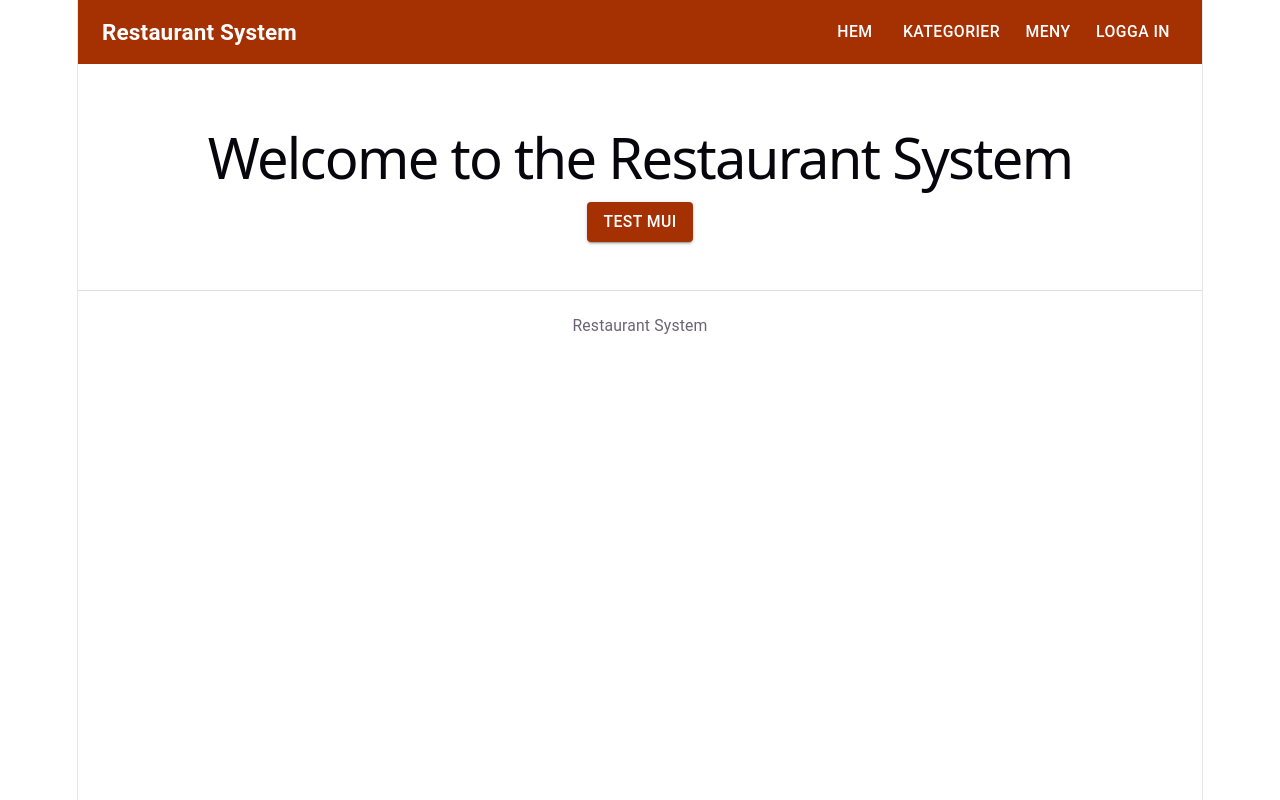
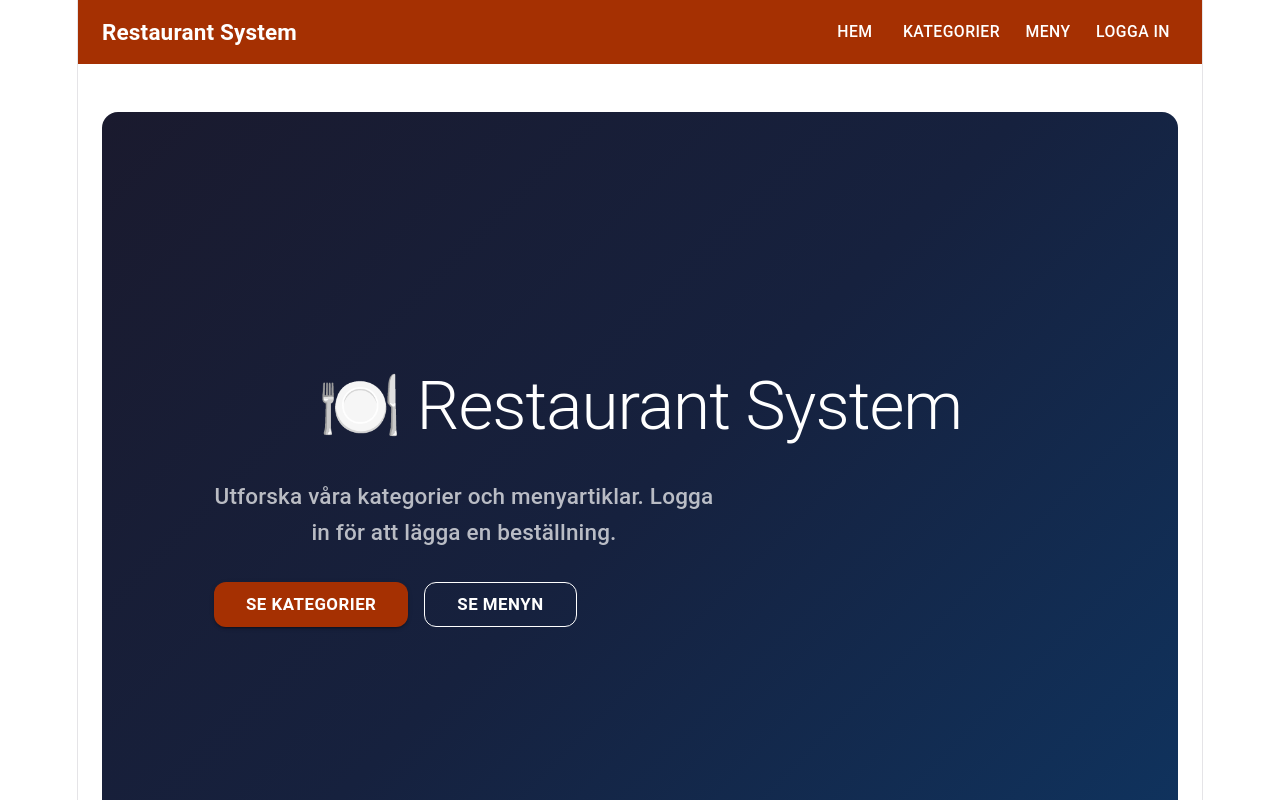
Before and after one commit to youabd123/restaurant-system-client, a React (Vite) app: page / in a window 1280 px wide. Shown: the top 800 px of the page. Built offline with nearby package versions, Linux system fonts and the light colour scheme.

Commit message:
Förbättrad design på HomePage, CategoriesPage och MenuItemsPage

```diff
--- a/src/pages/CategoriesPage.jsx
+++ b/src/pages/CategoriesPage.jsx
@@ -5,22 +5,41 @@ import Card from '@mui/material/Card'
 import CardContent from '@mui/material/CardContent'
 import Grid from '@mui/material/Grid'
 import CircularProgress from '@mui/material/CircularProgress'
+import Chip from '@mui/material/Chip'
 
 export default function CategoriesPage() {
     const { categories, loading, error } = useCategories()
 
-    if (loading) return <Box display="flex" justifyContent="center" mt={4}><CircularProgress /></Box>
-    if (error) return <Typography color="error">{error}</Typography>
+    if (loading) return <Box display="flex" justifyContent="center" mt={8}><CircularProgress /></Box>
+    if (error) return <Typography color="error" textAlign="center" mt={4}>{error}</Typography>
 
     return (
         <Box>
-            <Typography variant="h4" mb={3}>Kategorier</Typography>
-            <Grid container spacing={2}>
+            <Box mb={4}>
+                <Typography variant="h3" fontWeight={800}>Kategorier</Typography>
+                <Typography color="text.secondary" mt={1}>
+                    {categories.length} kategorier tillgängliga
+                </Typography>
+            </Box>
+            <Grid container spacing={3}>
                 {categories.map((cat) => (
                     <Grid item xs={12} sm={6} md={4} key={cat.id}>
-                        <Card>
-                            <CardContent>
-                                <Typography variant="h6">{cat.name}</Typography>
+                        <Card
+                            sx={{
+                                height: '100%',
+                                borderRadius: 3,
+                                transition: 'transform 0.2s, box-shadow 0.2s',
+                                '&:hover': {
+                                    transform: 'translateY(-4px)',
+                                    boxShadow: 6,
+                                },
+                            }}
+                        >
+                            <CardContent sx={{ p: 3 }}>
+                                <Box display="flex" justifyContent="space-between" alignItems="flex-start" mb={1}>
+                                    <Typography variant="h6" fontWeight={700}>{cat.name}</Typography>
+                                    <Chip label="Kategori" size="small" color="primary" />
+                                </Box>
                                 <Typography color="text.secondary">{cat.description}</Typography>
                             </CardContent>
                         </Card>
--- a/src/pages/HomePage.jsx
+++ b/src/pages/HomePage.jsx
@@ -1,10 +1,54 @@
+import Box from '@mui/material/Box'
 import Button from '@mui/material/Button'
+import Container from '@mui/material/Container'
+import Typography from '@mui/material/Typography'
+import Stack from '@mui/material/Stack'
 
 export default function HomePage() {
-  return (
-    <div>
-      <h1>Welcome to the Restaurant System</h1>
-      <Button variant="contained">Test MUI</Button>
-    </div>
-  )
+    return (
+        <Box
+            sx={{
+                minHeight: '80vh',
+                display: 'flex',
+                alignItems: 'center',
+                background: 'linear-gradient(135deg, #1a1a2e 0%, #16213e 50%, #0f3460 100%)',
+                borderRadius: 4,
+                px: 4,
+                py: 8,
+            }}
+        >
+            <Container maxWidth="md">
+                <Stack spacing={4} alignItems="center" textAlign="center">
+                    <Typography
+                        variant="h2"
+                        fontWeight={800}
+                        sx={{ color: 'white', letterSpacing: '-1px' }}
+                    >
+                        🍽️ Restaurant System
+                    </Typography>
+                    <Typography variant="h6" sx={{ color: 'rgba(255,255,255,0.7)', maxWidth: 500 }}>
+                        Utforska våra kategorier och menyartiklar. Logga in för att lägga en beställning.
+                    </Typography>
+                    <Stack direction="row" spacing={2}>
+                        <Button
+                            variant="contained"
+                            size="large"
+                            href="/categories"
+                            sx={{ borderRadius: 3, px: 4, fontWeight: 700 }}
+                        >
+                            Se kategorier
+                        </Button>
+                        <Button
+                            variant="outlined"
+                            size="large"
+                            href="/menu-items"
+                            sx={{ borderRadius: 3, px: 4, fontWeight: 700, color: 'white', borderColor: 'white' }}
+                        >
+                            Se menyn
+                        </Button>
+                    </Stack>
+                </Stack>
+            </Container>
+        </Box>
+    )
 }
--- a/src/pages/MenuItemsPage.jsx
+++ b/src/pages/MenuItemsPage.jsx
@@ -6,24 +6,51 @@ import Card from '@mui/material/Card'
 import CardContent from '@mui/material/CardContent'
 import Grid from '@mui/material/Grid'
 import CircularProgress from '@mui/material/CircularProgress'
+import Chip from '@mui/material/Chip'
+import Divider from '@mui/material/Divider'
 
 export default function MenuItemsPage() {
     const { menuItems, loading, error } = useMenuItems()
 
-    if (loading) return <Box display="flex" justifyContent="center" mt={4}><CircularProgress /></Box>
-    if (error) return <Typography color="error">{error}</Typography>
+    if (loading) return <Box display="flex" justifyContent="center" mt={8}><CircularProgress /></Box>
+    if (error) return <Typography color="error" textAlign="center" mt={4}>{error}</Typography>
 
     return (
         <Box>
-            <Typography variant="h4" mb={3}>Menyartiklar</Typography>
-            <Grid container spacing={2}>
+            <Box mb={4}>
+                <Typography variant="h3" fontWeight={800}>Menyartiklar</Typography>
+                <Typography color="text.secondary" mt={1}>
+                    {menuItems.length} rätter på menyn
+                </Typography>
+            </Box>
+            <Grid container spacing={3}>
                 {menuItems.map((item) => (
                     <Grid item xs={12} sm={6} md={4} key={item.id}>
-                        <Card>
-                            <CardContent>
-                                <Typography variant="h6">{item.name}</Typography>
-                                <Typography color="text.secondary">{item.description}</Typography>
-                                <Typography fontWeight={700}>{formatPrice(item.price)}</Typography>
+                        <Card
+                            sx={{
+                                height: '100%',
+                                borderRadius: 3,
+                                transition: 'transform 0.2s, box-shadow 0.2s',
+                                '&:hover': {
+                                    transform: 'translateY(-4px)',
+                                    boxShadow: 6,
+                                },
+                            }}
+                        >
+                            <CardContent sx={{ p: 3 }}>
+                                <Box display="flex" justifyContent="space-between" alignItems="flex-start" mb={1}>
+                                    <Typography variant="h6" fontWeight={700}>{item.name}</Typography>
+                                    {item.isAvailable ? (
+                                        <Chip label="Tillgänglig" size="small" color="success" />
+                                    ) : (
+                                        <Chip label="Slut" size="small" color="error" />
+                                    )}
+                                </Box>
+                                <Typography color="text.secondary" mb={2}>{item.description}</Typography>
+                                <Divider sx={{ mb: 2 }} />
+                                <Typography variant="h6" fontWeight={800} color="primary">
+                                    {formatPrice(item.price)}
+                                </Typography>
                             </CardContent>
                         </Card>
                     </Grid>
```
